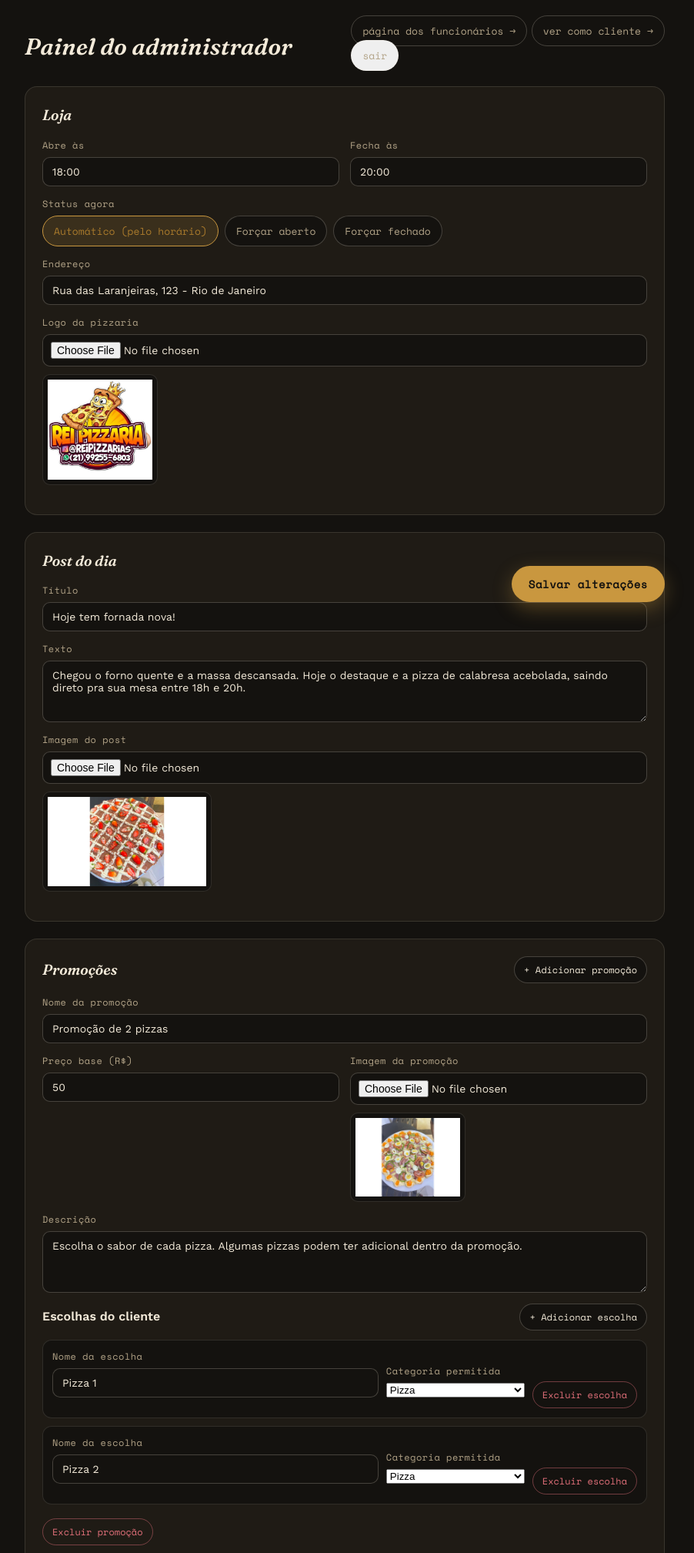
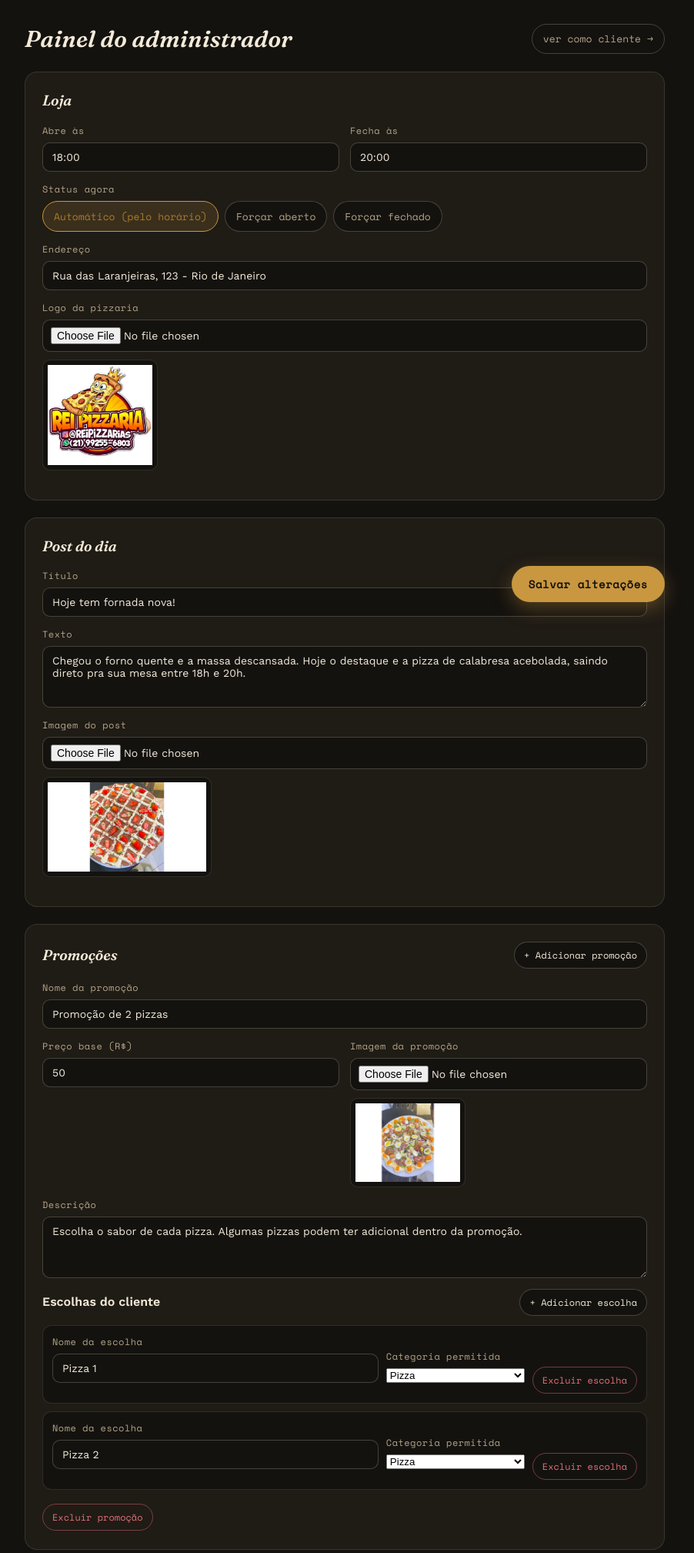
Before and after one commit to Alons078/proyecto-pizzaria-site-web, a Flask app: page /admin in a window 1280 px wide. Shown: the top 2017 px of the page at 77% size, without its empty margins (192-1094 px from the left). Run offline with Flask 3, Linux system fonts and the light colour scheme.

Commit message:
Add files via upload

```diff
--- a/templates/admin.html
+++ b/templates/admin.html
@@ -15,11 +15,7 @@
     <img class="brand-logo" id="brand-logo" src="" alt="Rey Pizzaria" style="display:none;">
     <span>Painel do administrador</span>
   </div>
-  <div class="admin-nav-group">
-    <a class="admin-nav" href="/funcionarios">página dos funcionários →</a>
-    <a class="admin-nav" href="/">ver como cliente →</a>
-    <form method="post" action="/admin/logout"><button type="submit" class="admin-nav admin-logout-btn">sair</button></form>
-  </div>
+  <a class="admin-nav" href="/">ver como cliente →</a>
 </header>
 
 <main class="wrap">
@@ -92,18 +88,6 @@
     <div id="bebidas-list"></div>
   </section>
 
-  <section class="panel">
-    <div class="panel-heading-row"><h2>Turnos de funcionários</h2><button type="button" class="add-item-btn add-shift-btn">+ Adicionar turno</button></div>
-    <p class="login-sub">Cada turno tem sua própria senha. Compartilhe a senha só com quem estiver trabalhando naquele bloco de horário. A página de registro fica em <strong>/funcionarios</strong>.</p>
-    <div id="shifts-list"></div>
-  </section>
-
-  <section class="panel">
-    <h2>Vendas dos funcionários</h2>
-    <div class="sales-stats" id="sales-stats"></div>
-    <div id="sales-table-wrap"></div>
-  </section>
-
   <div class="save-bar">
     <button class="save-btn" id="save-btn">Salvar alterações</button>
   </div>
```
Also changed, not shown: templates/cliente.html (+5 -2 lines).
